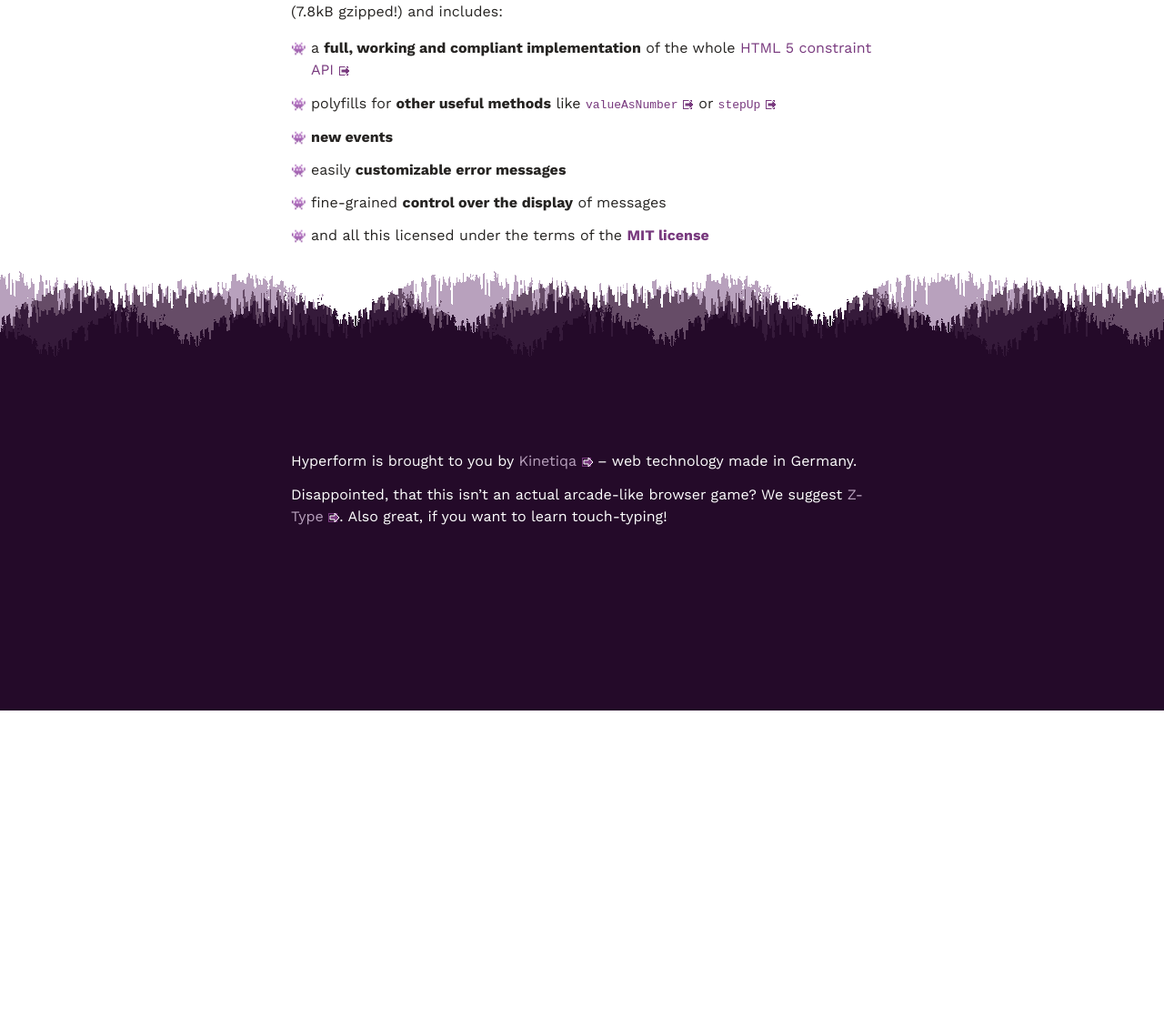
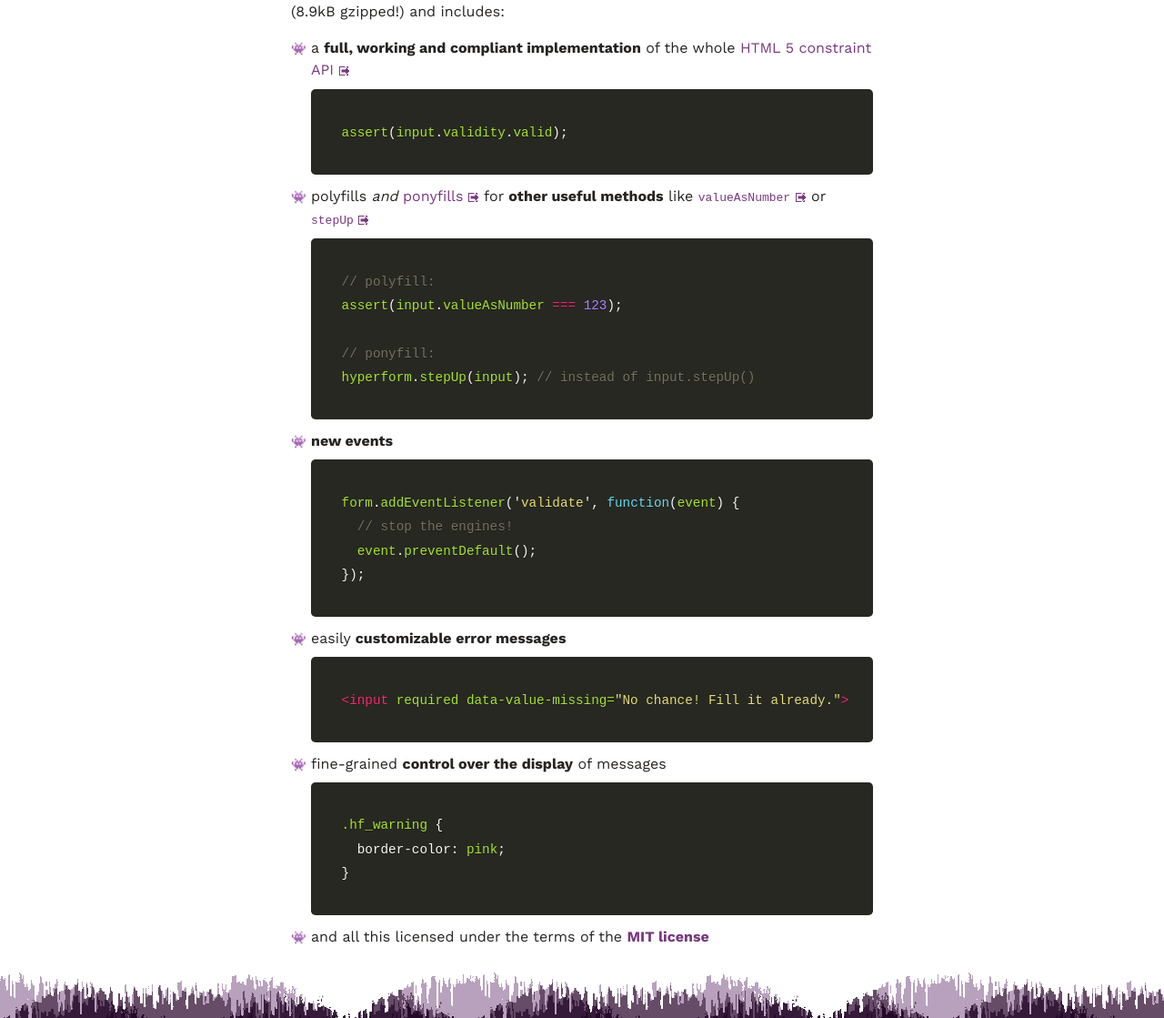
Before and after one commit to hyperform/hyperform.github.io, a Jekyll site: the page built from index.md, in a window 1280 px wide and 1400 px high, scrolled down 713 px. Shown: the part 281-1400 px from the top of the window at 91% size. Built offline with Jekyll 4.4.1, drawn with Linux system fonts in a browser that asks for light colours; emoji names are drawn with the system emoji font; some web fonts are replaced; our own code applies the rules of GitHub Pages for plain Markdown files; before the commit the page ends 1775 px from its top, so only the background shows below that; some of the changed text lies outside the part shown.

Commit message:
update home page with examples

````diff
--- a/index.md
+++ b/index.md
@@ -22,18 +22,47 @@ eases your validation task with custom events and hooks.
   </a>
 </div>
 
-Hyperform is neatly packed in a single Javascript file and weights only 27kB
-(7.8kB gzipped!) and includes:
+Hyperform is neatly packed in a single Javascript file and weights only 31kB
+(8.9kB gzipped!) and includes:
 
 *   a **full, working and compliant implementation** of the whole [HTML 5
     constraint
     API](https://html.spec.whatwg.org/multipage/forms.html#the-constraint-validation-api)
-*   polyfills for **other useful methods** like
+
+    ```js
+    assert(input.validity.valid);
+    ```
+*   polyfills _and_ [ponyfills](https://ponyfill.com) for **other useful methods** like
     [`valueAsNumber`](https://html.spec.whatwg.org/multipage/forms.html#dom-input-valueasnumber)
     or
     [`stepUp`](https://html.spec.whatwg.org/multipage/forms.html#dom-input-stepup)
+
+    ```js
+    // polyfill:
+    assert(input.valueAsNumber === 123);
+
+    // ponyfill:
+    hyperform.stepUp(input); // instead of input.stepUp()
+    ```
 *   **new events**
+
+    ```js
+    form.addEventListener('validate', function(event) {
+      // stop the engines!
+      event.preventDefault();
+    });
+    ```
 *   easily **customizable error messages**
+
+    ```html
+    <input required data-value-missing="No chance! Fill it already.">
+    ```
 *   fine-grained **control over the display** of messages
+
+    ```css
+    .hf_warning {
+      border-color: pink;
+    }
+    ```
 *   and all this licensed under the terms of the [**MIT
     license**](LICENSE.html)
````
Also changed, not shown: statics/hyperform.min.js.
